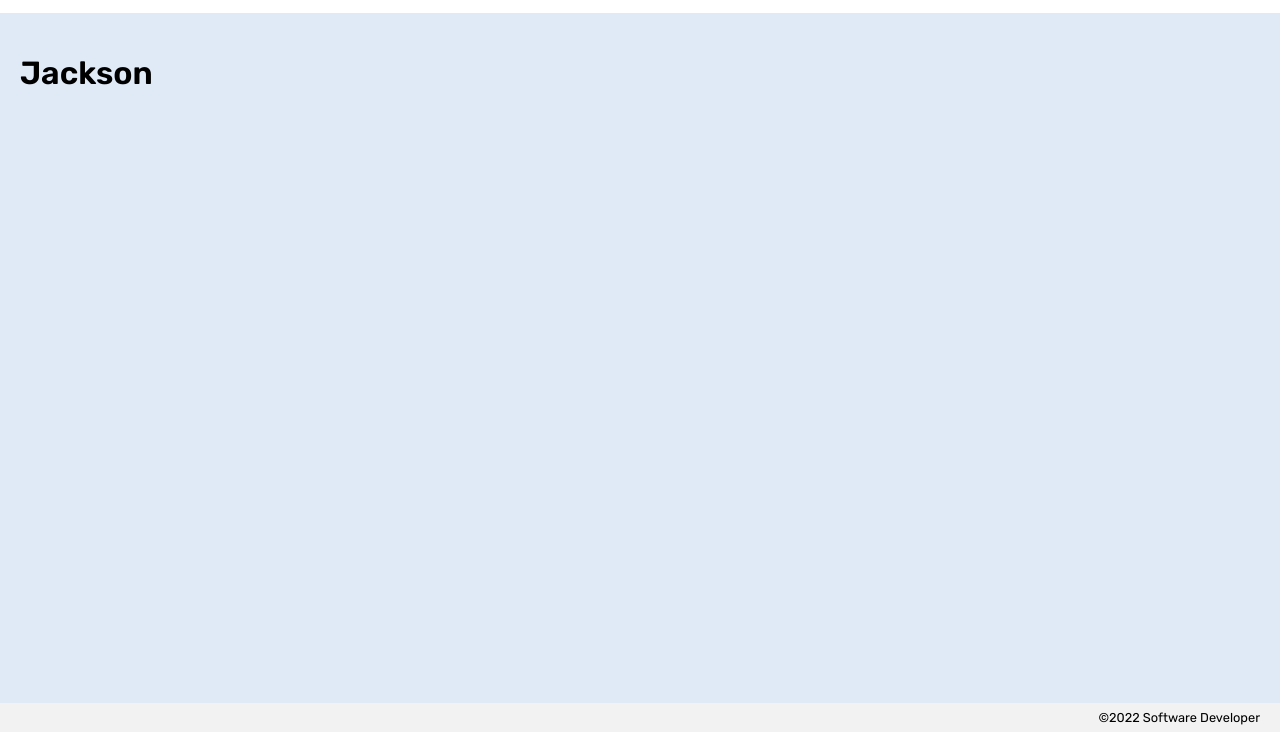
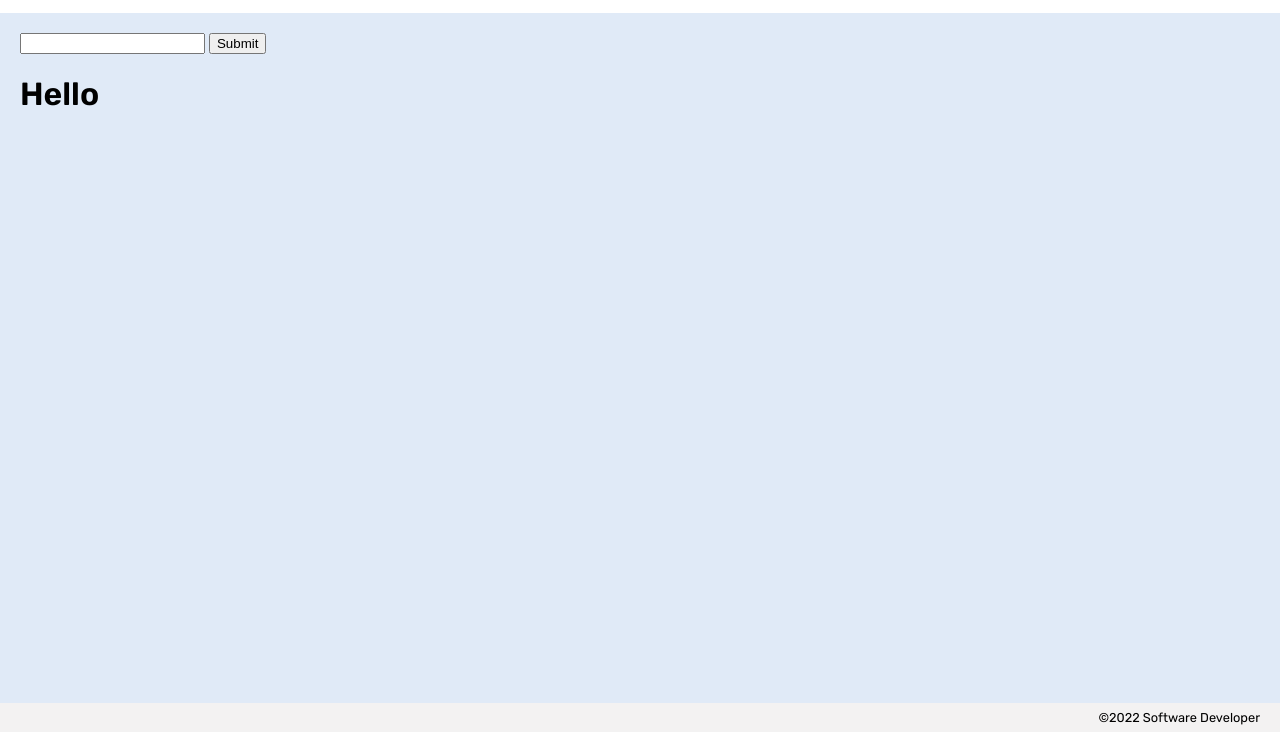
Before and after one commit to ElmiAbdullahi/ob-name-tag, a plain HTML site: page index.html in a window 1280 px wide. Shown: the part 68-800 px from the top of the page. Drawn offline with Linux system fonts and the light colour scheme.

Commit message:
created HTML

```diff
--- a/index.html
+++ b/index.html
@@ -23,7 +23,14 @@
         </header>
 
         <main>
-            <h1>Jackson</h1>
+            <input type="text" name="name" id="name-input" />
+            <button class="change-name">Submit</button>
+
+            <div class="container">
+                <h1>Hello</h1>
+                <div id="name-display"></div>
+                <div id="bottom"></div>
+            </div>
         </main>
 
         <footer>&copy;2022 Software Developer</footer>
```
